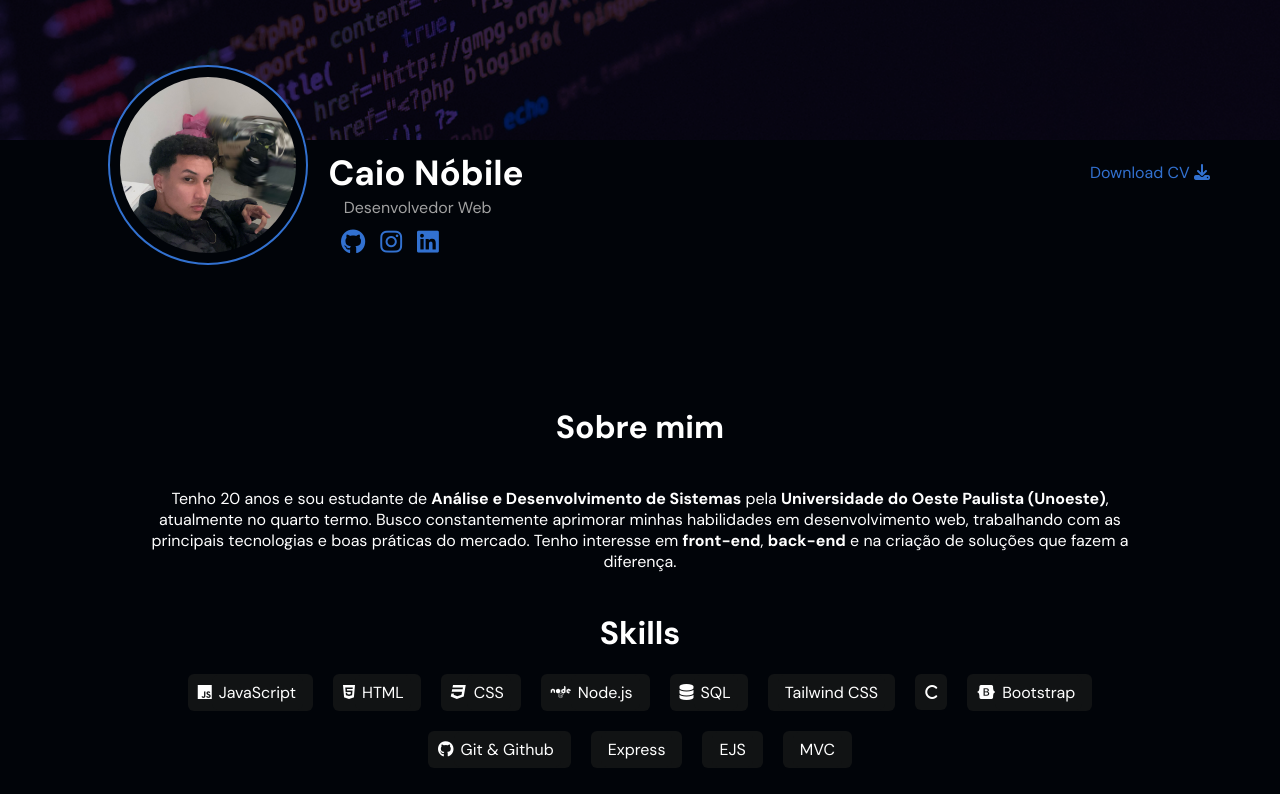
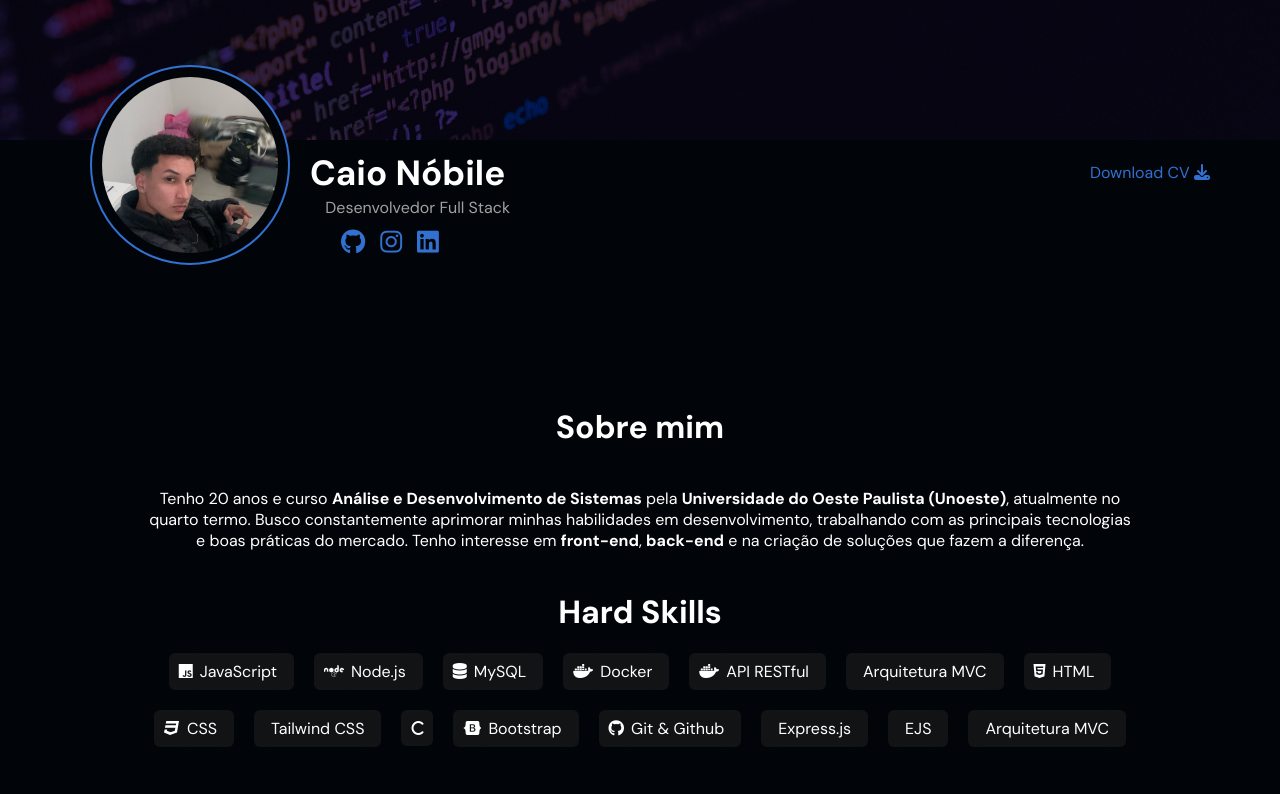
Before and after one commit to caioxsf/portfolio-caionobile, a website: page index.html in a window 1280 px wide. Shown: the top 794 px of the page. Drawn offline with nearby package versions, Linux system fonts and the light colour scheme.

Commit message:
fix: adjusting bugs e updating curriculo and hard skills

```diff
--- a/index.html
+++ b/index.html
@@ -10,6 +10,7 @@
 </head>
 <body>
 
+    <!-- teste merge -->
 
     <img src="/assets/img/banner.png" class="banner" style="background-color: grey; object-fit: cover;">
 
@@ -21,7 +22,7 @@
                 <img src="assets/img/caio.jpeg" alt="Foto Caio Nobile" class="img-caio">
 
                 <h1>Caio Nóbile</h1>
-                <p style="color: rgb(161, 161, 161);">Desenvolvedor Web</p>
+                <p style="color: rgb(161, 161, 161);">Desenvolvedor Full Stack</p>
             </div>
 
             <div class="icons">
@@ -31,12 +32,6 @@
 
                     <a href="Currículo.pdf" download class="cv-phone" style="font-size: 22px;text-decoration: none; font-weight: 500; color: #3271d0; position: relative; bottom: 2px;">CV <i class="fa-solid fa-download" style="font-size: 18px;"></i></a>
             </div>
-
-            <!-- <div class="conteudo-botoes">
-                <a href="curriculo novo 4 termo.pdf" download class="botoes-d-c">Download CV</a>
-                <a href="#contato" class="botoes-d-c">Contato</a>
-
-            </div> -->
         </div>
     </div>
 
@@ -47,7 +42,7 @@
                 <img src="assets/img/caio.jpeg" alt="Foto Caio Nobile" class="img-caio">
 
                 <h1>Caio Nóbile</h1>
-                <p style="color: rgb(161, 161, 161);">Desenvolvedor Web</p>
+                <p style="color: rgb(161, 161, 161);">Desenvolvedor Full Stack</p>
             </div>
 
             <div class="icons-responsive">
@@ -67,9 +62,9 @@
 
             <div class="conteudo-sobremim">
                 <p>
-                    Tenho 20 anos e sou estudante de <strong>Análise e Desenvolvimento de Sistemas</strong> pela
+                    Tenho 20 anos e curso <strong>Análise e Desenvolvimento de Sistemas</strong> pela
                     <strong>Universidade do Oeste Paulista (Unoeste)</strong>, atualmente no quarto termo.
-                    Busco constantemente aprimorar minhas habilidades em desenvolvimento web, trabalhando
+                    Busco constantemente aprimorar minhas habilidades em desenvolvimento, trabalhando
                     com as principais tecnologias e boas práticas do mercado. Tenho interesse em <strong>front-end</strong>,
                     <strong>back-end</strong> e na criação de soluções que fazem a diferença.
                 </p>
@@ -80,11 +75,31 @@
 
     <div data-aos="fade-left" data-aos-duration="1000">
         <div class="container-skills">
-            <h1 class="h1-skills">Skills</h1>
+            <h1 class="h1-skills">Hard Skills</h1>
 
             <div class="skills">
                 <div class="itens-skills">
                     <i class="fa-brands fa-js"><span>JavaScript</span></i>
+                </div>
+
+                <div class="itens-skills">
+                    <i class="fa-brands fa-node"><span>Node.js</span></i>
+                </div>
+
+                <div class="itens-skills">
+                    <i class="fa-solid fa-database"><span style="font-weight: 400;">MySQL</span></i>
+                </div>
+
+                <div class="itens-skills">
+                    <i class="fa-brands fa-docker"><span>Docker</span></i>
+                </div>
+
+                <div class="itens-skills">
+                    <i class="fa-brands fa-docker"><span>API RESTful</span></i>
+                </div>
+
+                <div class="itens-skills">
+                    <i class="fa-brands fa"><span>Arquitetura MVC</span></i>
                 </div>
 
                 <div class="itens-skills">
@@ -93,14 +108,6 @@
 
                 <div class="itens-skills">
                     <i class="fa-brands fa-css3"><span>CSS</span></i>
-                </div>
-
-                <div class="itens-skills">
-                    <i class="fa-brands fa-node"><span>Node.js</span></i>
-                </div>
-
-                <div class="itens-skills">
-                    <i class="fa-solid fa-database"><span style="font-weight: 400;">SQL</span></i>
                 </div>
 
                 <div class="itens-skills">
@@ -120,7 +127,7 @@
                 </div>
 
                 <div class="itens-skills">
-                    <i class="fa-brands fa"><span>Express</span></i>
+                    <i class="fa-brands fa"><span>Express.js</span></i>
                 </div>
 
                 <div class="itens-skills">
@@ -128,63 +135,13 @@
                 </div>
 
                 <div class="itens-skills">
-                    <i class="fa-brands fa"><span>MVC</span></i>
+                    <i class="fa-brands fa"><span>Arquitetura MVC</span></i>
                 </div>
 
 
 
             </div>
 
-            <!-- <div class="conteudo-skills">
-
-
-
-                <p>JavaScript</p>
-                <div class="progress">
-
-                    <div style="background-color: #3271D0; width: 75%; border-radius: 8px; height: 13px; margin-bottom: 8px"></div>
-                </div>
-
-                <p>HTML</p>
-                <div class="progress">
-                    <div style="background-color: #3271D0; width: 90%; border-radius: 8px; height: 13px; margin-bottom: 8px"></div>
-                </div>
-
-                <p>CSS</p>
-                <div class="progress">
-                    <div style="background-color: #3271D0; width: 90%; border-radius: 8px; height: 13px; margin-bottom: 8px"></div>
-                </div>
-
-                <p>C</p>
-                <div class="progress">
-                    <div style="background-color: #3271D0; width: 70%; border-radius: 8px; height: 13px; margin-bottom: 8px"></div>
-                </div>
-
-                <p>PHP</p>
-                <div class="progress">
-                    <div style="background-color: #3271D0; width: 13%; border-radius: 8px; height: 13px; margin-bottom: 8px"></div>
-                </div>
-
-                <p>Python</p>
-                <div class="progress">
-                    <div style="background-color: #3271D0; width: 40%; border-radius: 8px; height: 13px; margin-bottom: 8px"></div>
-                </div>
-
-                <p>Node JS</p>
-                <div class="progress">
-                    <div style="background-color: #3271D0; width: 60%; border-radius: 8px; height: 13px; margin-bottom: 8px"></div>
-                </div>
-
-                <p>Bootstrap</p>
-                <div class="progress">
-                    <div style="background-color: #3271D0; width: 70%; border-radius: 8px; height: 13px; margin-bottom: 8px"></div>
-                </div>
-
-                <p>Git & GitHub</p>
-                <div class="progress">
-                    <div style="background-color: #3271D0; width: 60%; border-radius: 8px; height: 13px; margin-bottom: 8px"></div>
-                </div>
-            </div> -->
         </div>
     </div>
 
@@ -300,26 +257,7 @@
                     <a href="https://github.com/caioxsf/jurandir-lanches" style="color: lightblue; text-decoration: none; position: relative; top: 10px;">Ver projeto ></a>
                 </div>
 
-                <!-- <div class="projetos">
-                    <img src="/assets/img/calculadora.png" class="" style="background-color: grey;">
-                    <p>Nome do projeto</p>
 
-                    <div class="tecnologias">
-                        <div class="itens-tecnologia" style="color: white;" >
-                            <i class="fa-brands fa-js"><span style="margin-left: 5px;">JavaScript</span></i>
-                        </div>
-
-                        <div class="itens-tecnologia" style="color: white;" >
-                            <i class="fa-brands fa-node"><span style="margin-left: 5px;">Node.js</span></i>
-                        </div>
-
-                        <div class="itens-tecnologia" style="color: white;" >
-                            <i class="fa-solid fa-database"><span style="margin-left: 5px; font-weight: 400;">SQL</span></i>
-                        </div>
-                    </div>
-
-                    <a href="" style="color: lightblue; text-decoration: none; position: relative; top: 10px;">Ver projeto ></a>
-                </div> -->
             </div>
 
             <a href="https://github.com/caioxsf?tab=repositories" class="btn-mostrarmais">Mostrar mais</a>
@@ -357,10 +295,13 @@
         <p style="font-weight: 300;">© Desenvolvido por Caio Nóbile</p>
     </footer>
 
+
     <script src="https://unpkg.com/aos@next/dist/aos.js"></script>
     <script>
       AOS.init();
     </script>
+
+
 </body>
 
 </html>
```
Also changed, not shown: 2 other files.
